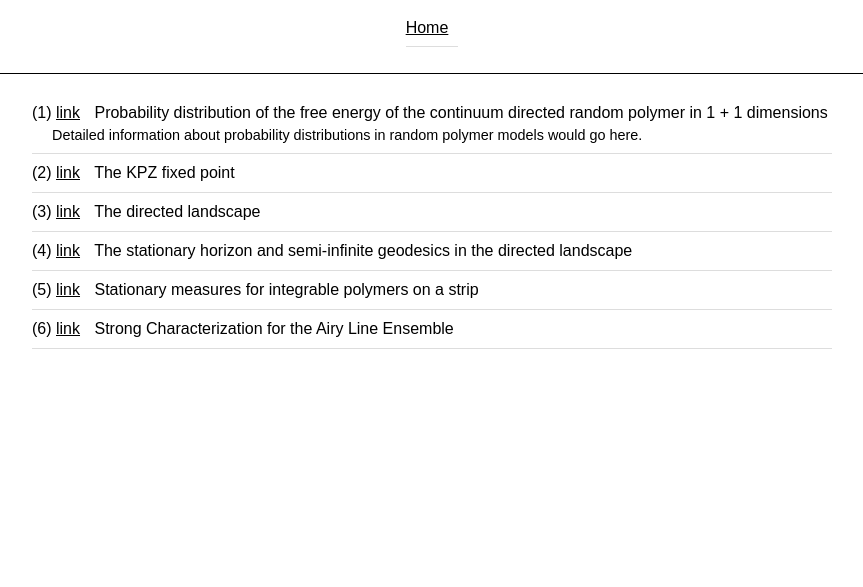
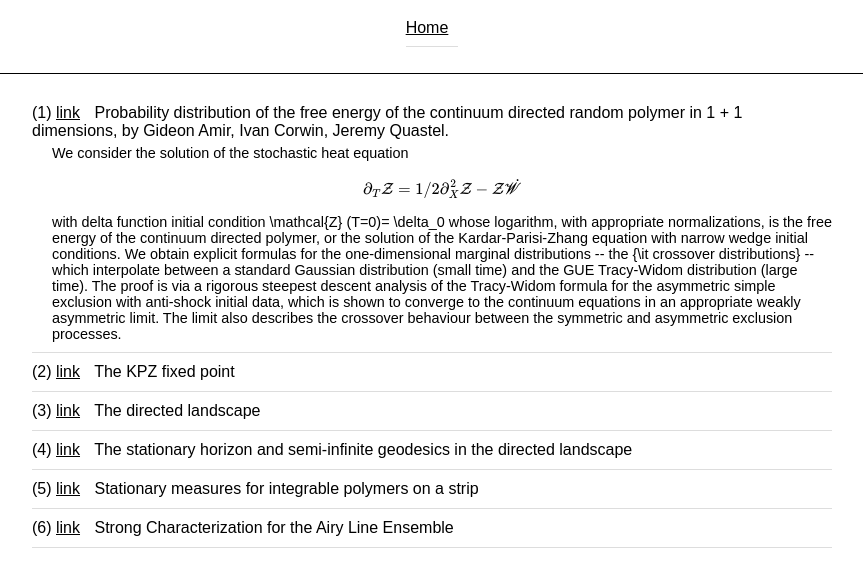
Before and after one commit to KUprob/kuprob.github.io, a plain HTML site: page resources.html in a window 1280 px wide. Both pictures are taken after a click on the item 640 px from the left and 194 px from the top of the page. Shown: the part 81-668 px from the top of the page, without its empty margins (208-1071 px from the left). Drawn offline with nearby package versions, Linux system fonts and the light colour scheme.

Commit message:
Update resources.html

```diff
--- a/resources.html
+++ b/resources.html
@@ -86,9 +86,11 @@
             <ul id="resource-list">
                 <li onclick="toggleAbstract('abstract1')">
                     (1) <a href="https://onlinelibrary.wiley.com/doi/abs/10.1002/cpa.20347" target="_blank">link</a>
-                    Probability distribution of the free energy of the continuum directed random polymer in 1 + 1 dimensions
+                    Probability distribution of the free energy of the continuum directed random polymer in 1 + 1 dimensions, by Gideon Amir, Ivan Corwin, Jeremy Quastel.
                     <div id="abstract1" class="abstract">
-                        Detailed information about probability distributions in random polymer models would go here.
+                        We consider the solution of the stochastic heat equation
+                        \[\partial_T \mathcal{Z} = 1/2 \partial_X^2 \mathcal{Z} - \mathcal{Z} \dot{\mathscr{W}}\]
+                        with delta function initial condition \mathcal{Z} (T=0)= \delta_0 whose logarithm, with appropriate normalizations, is the free energy of the continuum directed polymer, or the solution of the Kardar-Parisi-Zhang equation with narrow wedge initial conditions. We obtain explicit formulas for the one-dimensional marginal distributions -- the {\it crossover distributions} -- which interpolate between a standard Gaussian distribution (small time) and the GUE Tracy-Widom distribution (large time). The proof is via a rigorous steepest descent analysis of the Tracy-Widom formula for the asymmetric simple exclusion with anti-shock initial data, which is shown to converge to the continuum equations in an appropriate weakly asymmetric limit. The limit also describes the crossover behaviour between the symmetric and asymmetric exclusion processes.
                     </div>
                 </li>
                 <li onclick="toggleAbstract('abstract2')">
```
